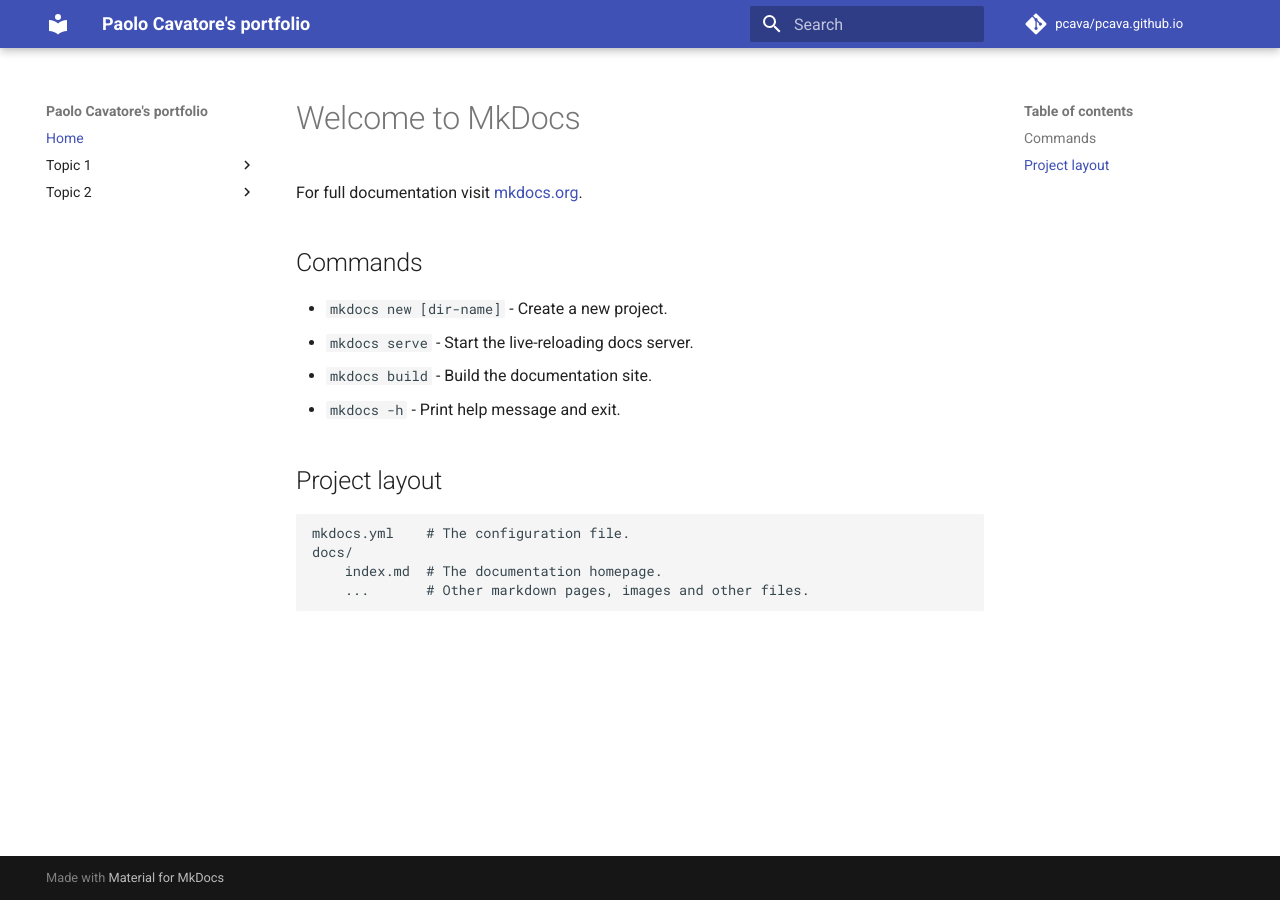
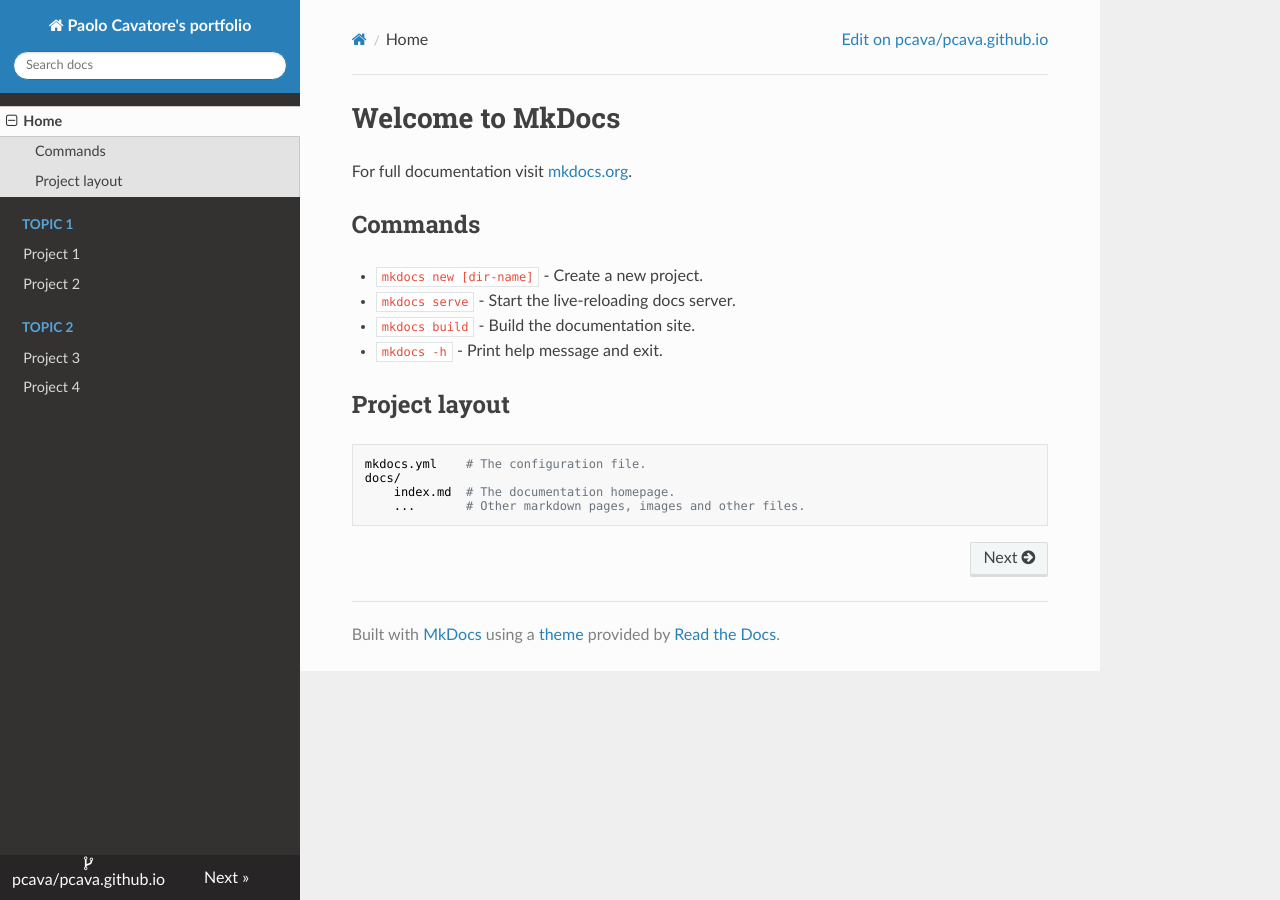
Before and after one commit to pcava/pcava.github.io, an MkDocs documentation site: the page built from docs/index.md, in a window 1280 px wide. Built offline with MkDocs 1.6.1, drawn with Linux system fonts in a browser that asks for light colours; nearby versions of some CDN libraries; comment, search, counter and statistics services are not loaded.

Commit message:
Fix typo

```diff
--- a/mkdocs.yml
+++ b/mkdocs.yml
@@ -10,11 +10,12 @@
 
 # Repository
 repo_name: pcava/pcava.github.io
-repo_url: https://github.com/pcava/petoulemonde.github.io
+repo_url: https://github.com/pcava/pcava.github.io
 
 # Configuration
-theme:
-  name: material
+# theme:
+#   name: material
+theme: readthedocs
 
 # Additional configuration
 # extra:
```
